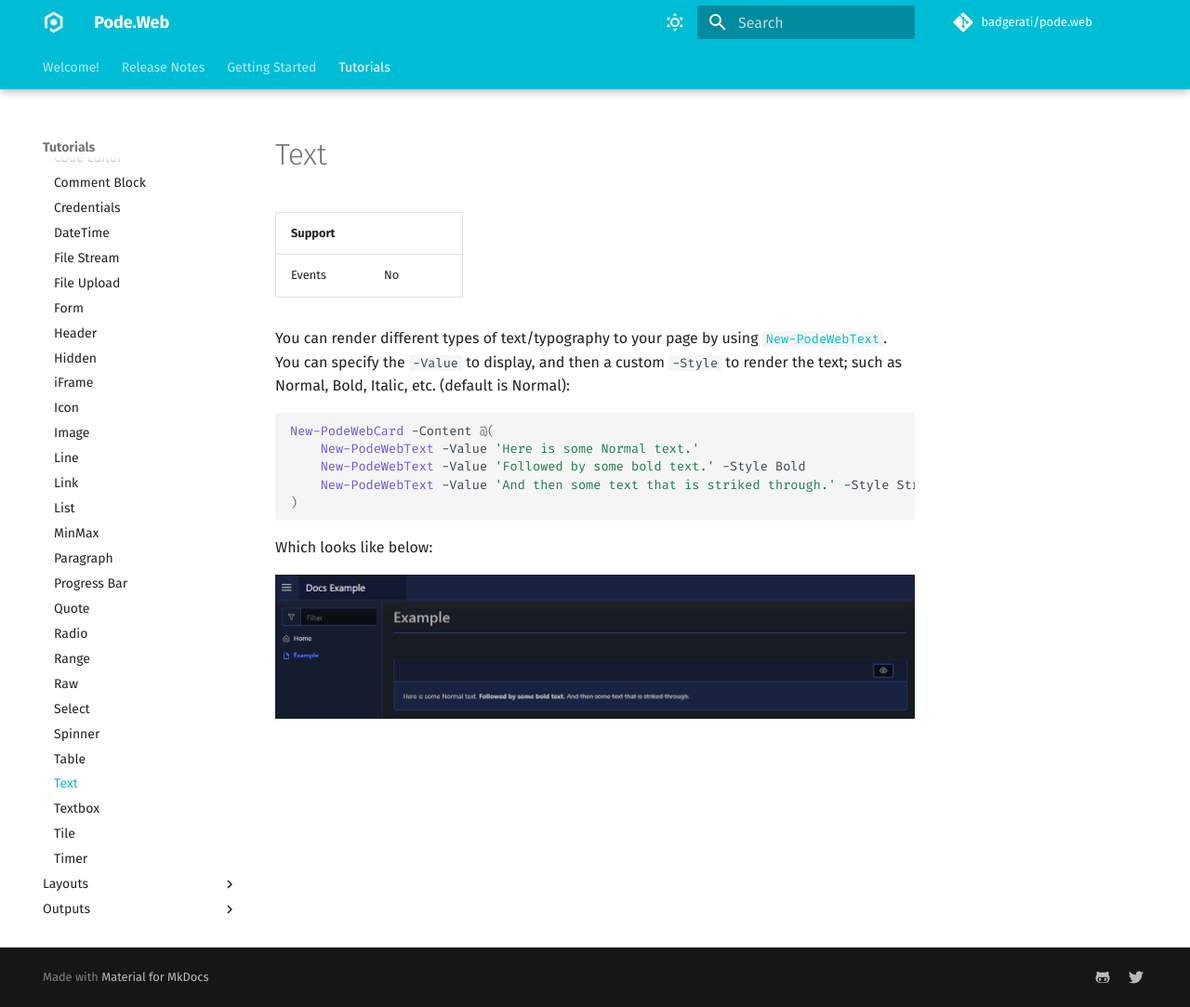
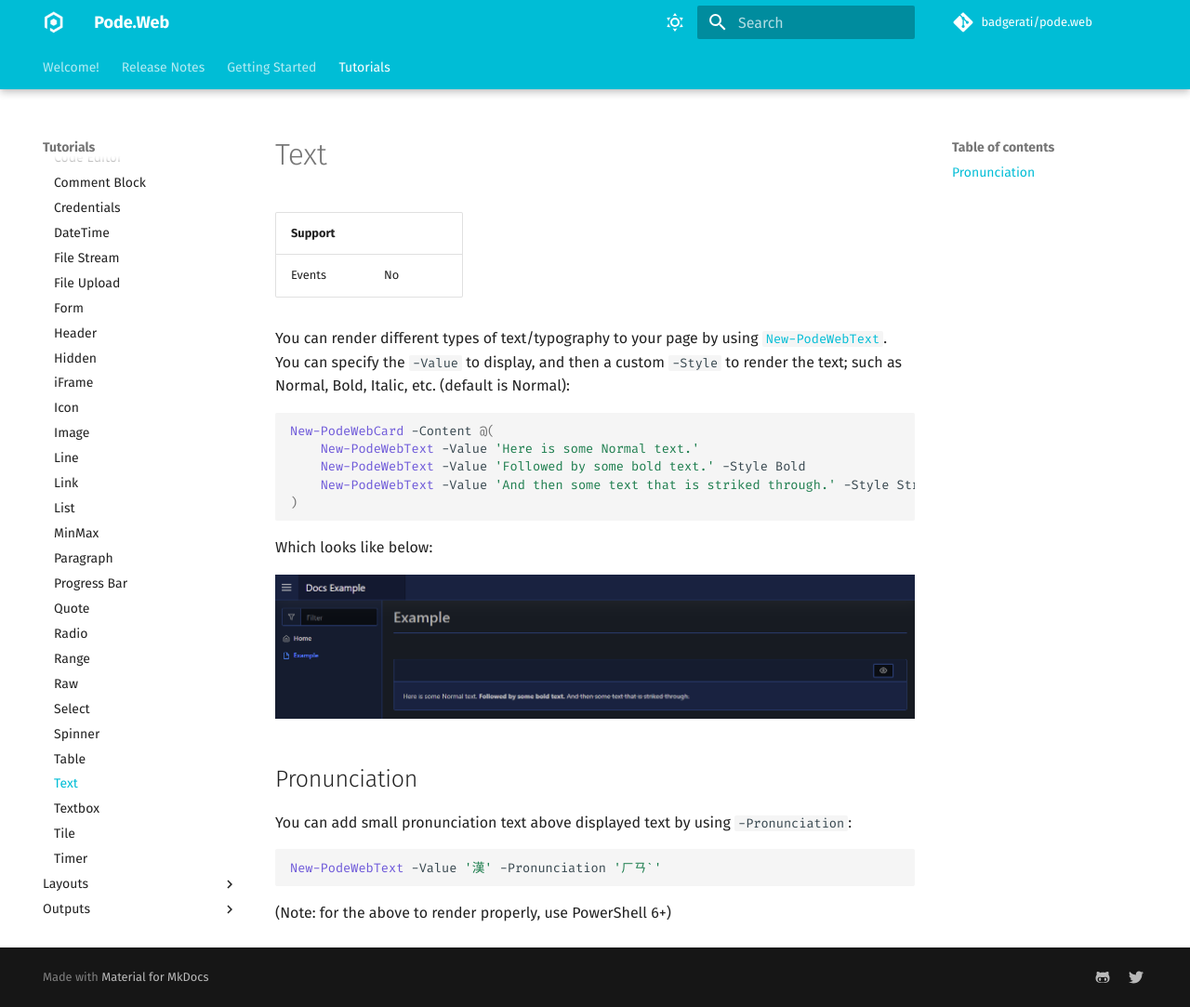
Before and after one commit to Badgerati/Pode.Web, an MkDocs documentation site: the page built from docs/Tutorials/Elements/Text.md, in a window 1280 px wide and 1083 px high. Shown: the whole window at 93% size. Built offline with MkDocs 1.6.1 and Material for MkDocs 9.7.7, drawn with Linux system fonts in a browser that asks for light colours; comment, search, counter and statistics services are not loaded.

Commit message:
Add ruby pronunciation support

````diff
--- a/docs/Tutorials/Elements/Text.md
+++ b/docs/Tutorials/Elements/Text.md
@@ -17,3 +17,13 @@ New-PodeWebCard -Content @(
 Which looks like below:
 
 ![text](../../../images/text.png)
+
+## Pronunciation
+
+You can add small pronunciation text above displayed text by using `-Pronunciation`:
+
+```powershell
+New-PodeWebText -Value '漢' -Pronunciation 'ㄏㄢˋ'
+```
+
+(Note: for the above to render properly, use PowerShell 6+)
--- a/src/Templates/Public/styles/default.css
+++ b/src/Templates/Public/styles/default.css
@@ -19,6 +19,11 @@ body#normal-page {
 button#menu-toggle {
     margin-left: 0;
     width: 50px;
+}
+
+ruby rt {
+    font-size: 53%;
+    font-style: normal;
 }
 
 .footer.powered-by {
````
Also changed, not shown: 3 other files.
